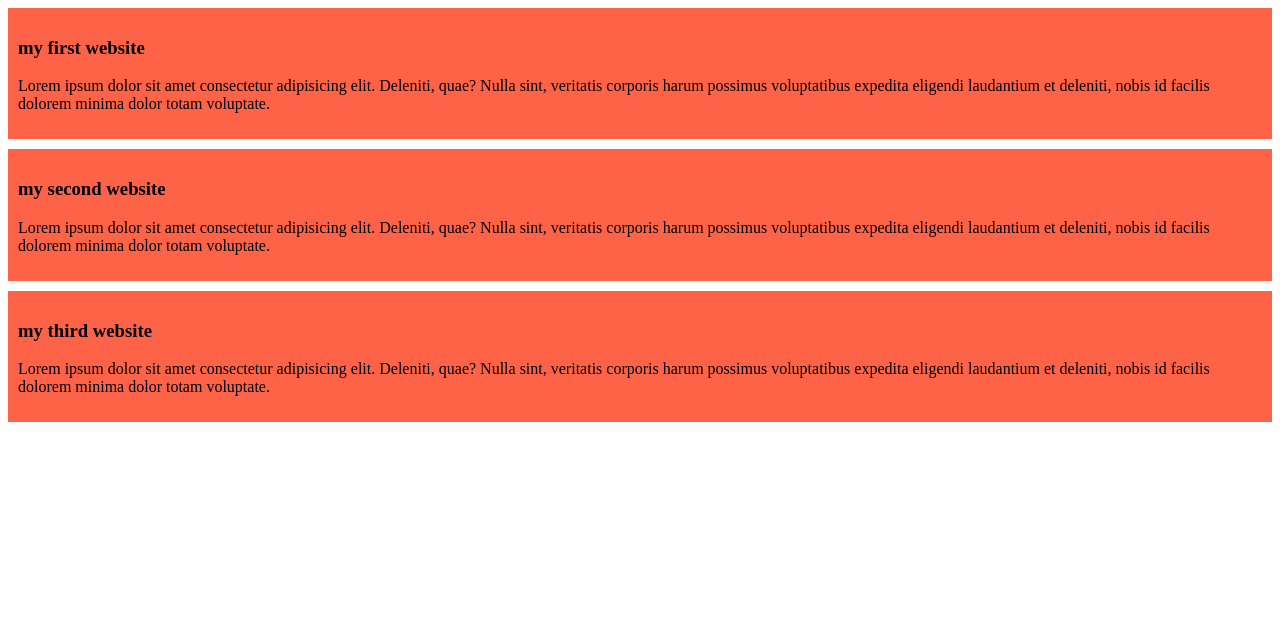
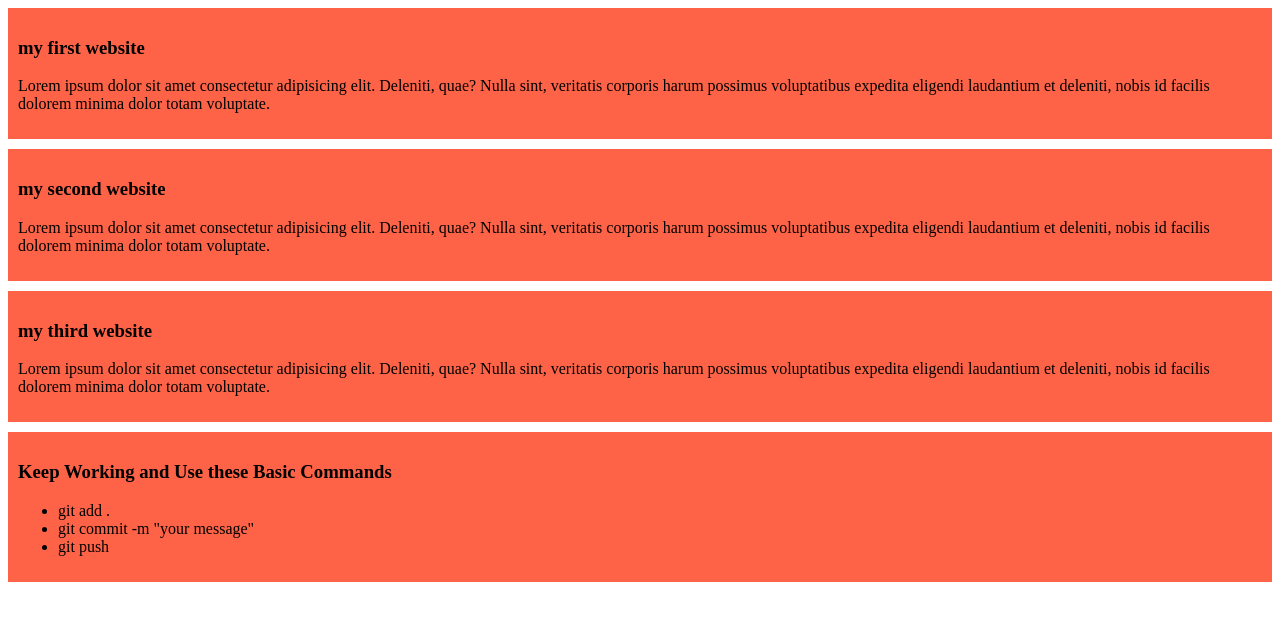
Before and after one commit to codewithmohammedshohel/my-simple-website, a plain HTML site: page index.html in a window 1280 px wide. Drawn offline with Linux system fonts and the light colour scheme.

Commit message:
basi commands list

```diff
--- a/index.html
+++ b/index.html
@@ -34,5 +34,13 @@
         totam voluptate.
       </p>
     </div>
+    <div>
+      <h3>Keep Working and Use these Basic Commands</h3>
+      <ul>
+        <li>git add .</li>
+        <li>git commit -m "your message"</li>
+        <li>git push</li>
+      </ul>
+    </div>
   </body>
 </html>
```
